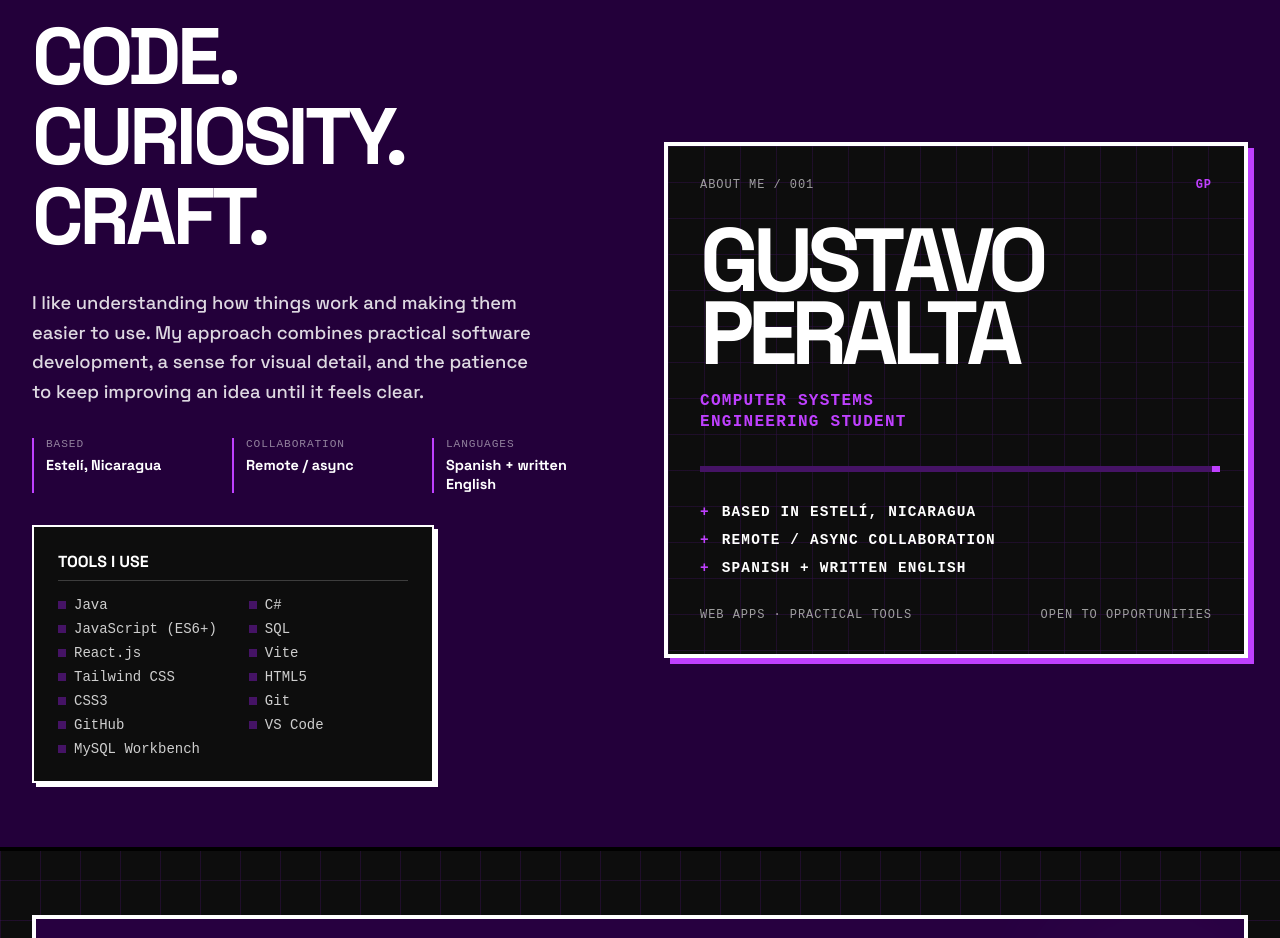
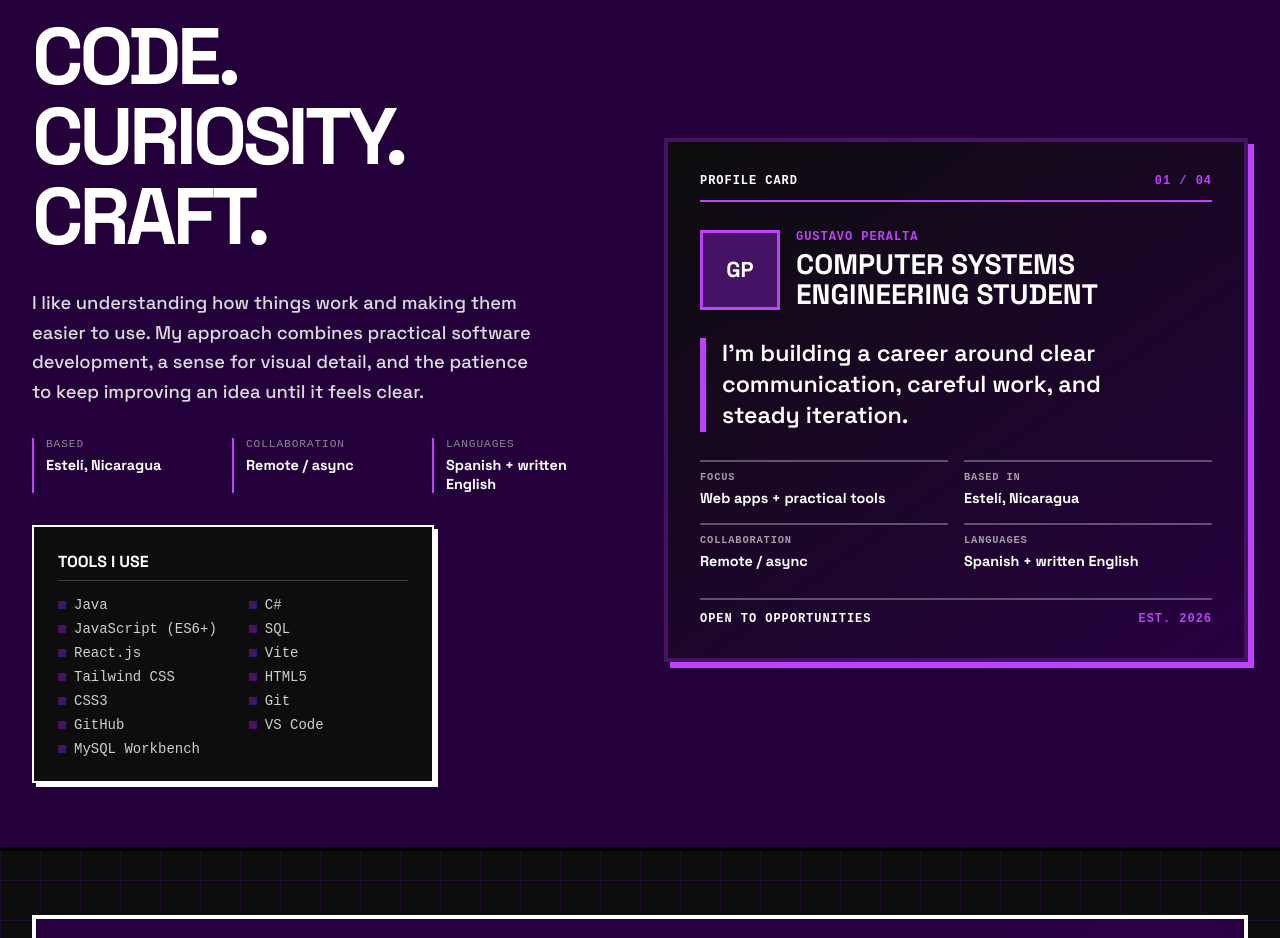
Before and after one commit to xItzHypeR/portfolio, a React (Vite) app: page / in a window 1280 px wide. Shown: the part 3480-4418 px from the top of the page. Built offline with nearby package versions, Linux system fonts and the light colour scheme.

Commit message:
feat: add About and Contact components with routing and email functionality

```diff
--- a/src/components/About/About.jsx
+++ b/src/components/About/About.jsx
@@ -60,26 +60,43 @@ export default function About() {
                         whileInView={{ opacity: 1, x: 0 }}
                         viewport={{ once: true, margin: "-100px" }}
                         transition={{ duration: 0.6, delay: 0.2 }}
-                        className={styles.profileBoard}
+                        className={styles.profileCard}
                     >
-                        <div className={styles.boardGrid} />
-                        <div className={styles.boardTopline}>
-                            <span>ABOUT ME / 001</span>
-                            <span>GP</span>
+                        <div className={styles.cardHeader}>
+                            <span>PROFILE CARD</span>
+                            <span>01 / 04</span>
                         </div>
-                        <div className={styles.boardProfile}>
-                            <p className={styles.boardName}>GUSTAVO<br />PERALTA</p>
-                            <p className={styles.boardRole}>COMPUTER SYSTEMS<br />ENGINEERING STUDENT</p>
+                        <div className={styles.cardIdentity}>
+                            <div className={styles.initials}>GP</div>
+                            <div>
+                                <p className={styles.cardEyebrow}>GUSTAVO PERALTA</p>
+                                <h3 className={styles.cardRole}>COMPUTER SYSTEMS<br />ENGINEERING STUDENT</h3>
+                            </div>
                         </div>
-                        <div className={styles.boardRule} />
-                        <div className={styles.boardList}>
-                            <span>BASED IN ESTELÍ, NICARAGUA</span>
-                            <span>REMOTE / ASYNC COLLABORATION</span>
-                            <span>SPANISH + WRITTEN ENGLISH</span>
+                        <p className={styles.cardQuote}>
+                            I&apos;m building a career around clear communication, careful work, and steady iteration.
+                        </p>
+                        <div className={styles.cardFacts}>
+                            <div>
+                                <span>FOCUS</span>
+                                <strong>Web apps + practical tools</strong>
+                            </div>
+                            <div>
+                                <span>BASED IN</span>
+                                <strong>Estelí, Nicaragua</strong>
+                            </div>
+                            <div>
+                                <span>COLLABORATION</span>
+                                <strong>Remote / async</strong>
+                            </div>
+                            <div>
+                                <span>LANGUAGES</span>
+                                <strong>Spanish + written English</strong>
+                            </div>
                         </div>
-                        <div className={styles.boardFooter}>
-                            <span>WEB APPS · PRACTICAL TOOLS</span>
+                        <div className={styles.cardFooter}>
                             <span>OPEN TO OPPORTUNITIES</span>
+                            <span>EST. 2026</span>
                         </div>
                     </motion.div>
                 </div>
--- a/src/components/About/About.module.css
+++ b/src/components/About/About.module.css
@@ -113,112 +113,130 @@
     flex-shrink: 0;
 }
 
-/* Typographic profile panel */
-.profileBoard {
+/* Personal profile card */
+.profileCard {
     position: relative;
     min-height: 30rem;
-    overflow: hidden;
     display: flex;
     flex-direction: column;
     justify-content: space-between;
-    gap: 2rem;
+    gap: 1.75rem;
     padding: 2rem;
-    background-color: var(--color-bg-dark);
-    border: 4px solid #ffffff;
+    background: linear-gradient(145deg, var(--color-bg-dark) 0%, var(--color-bg-mid) 100%);
+    color: #ffffff;
+    border: 4px solid var(--color-primary);
     box-shadow: var(--shadow-neo-green);
+    transform: rotate(1deg);
 }
 
-.boardGrid {
-    position: absolute;
-    inset: 0;
-    background-image:
-        linear-gradient(to right, rgba(69, 19, 101, 0.5) 1px, transparent 1px),
-        linear-gradient(to bottom, rgba(69, 19, 101, 0.5) 1px, transparent 1px);
-    background-size: 2.25rem 2.25rem;
-    opacity: 0.65;
-    z-index: 0;
-}
-
-.boardTopline,
-.boardFooter,
-.boardList,
-.boardStatement,
-.boardRule {
-    position: relative;
-    z-index: 1;
-}
-
-.boardTopline,
-.boardFooter {
+.cardHeader,
+.cardFooter {
     display: flex;
     justify-content: space-between;
     gap: 1rem;
-    color: rgba(255, 255, 255, 0.6);
     font-family: monospace;
     font-size: 0.75rem;
-    letter-spacing: 0.08em;
-}
-
-.boardTopline span:last-child {
-    color: var(--neon-violet);
-    font-weight: 700;
-}
-
-.boardStatement {
-    max-width: 34rem;
-    font-size: clamp(3.25rem, 7vw, 6rem);
-    font-weight: 700;
-    letter-spacing: -0.06em;
-    line-height: 0.85;
-}
-
-.boardStatement span {
-    color: var(--neon-violet);
-}
-
-.boardRule {
-    width: 100%;
-    height: 0.35rem;
-    background-color: var(--color-primary);
-    box-shadow: 0.5rem 0 0 var(--neon-violet);
-}
-
-.boardList {
-    display: flex;
-    flex-direction: column;
-    gap: 0.75rem;
-    color: #ffffff;
-    font-family: monospace;
-    font-size: 0.9rem;
     font-weight: 700;
     letter-spacing: 0.08em;
 }
 
-.boardList span::before {
-    content: "+";
-    color: var(--neon-violet);
-    margin-right: 0.75rem;
+.cardHeader {
+    padding-bottom: 0.75rem;
+    border-bottom: 2px solid var(--neon-violet);
+    color: #ffffff;
 }
 
-.boardProfile {
-    position: relative;
-    z-index: 1;
+.cardHeader span:last-child,
+.cardFooter span:last-child {
+    color: var(--neon-violet);
 }
 
-.boardName {
-    margin-bottom: 1.25rem;
-    color: #ffffff;
-    font-size: clamp(3rem, 7vw, 6rem);
-    font-weight: 700;
-    letter-spacing: -0.07em;
-    line-height: 0.82;
+.cardIdentity {
+    display: flex;
+    align-items: center;
+    gap: 1rem;
 }
 
-.boardRole {
+.initials {
+    display: grid;
+    width: 5rem;
+    height: 5rem;
+    place-items: center;
+    flex-shrink: 0;
+    background-color: var(--color-primary);
+    color: #ffffff;
+    border: 3px solid var(--neon-violet);
+    box-shadow: 4px 4px 0 var(--color-bg-dark);
+    font-size: 1.35rem;
+    font-weight: 700;
+}
+
+.cardEyebrow {
+    margin-bottom: 0.4rem;
     color: var(--neon-violet);
     font-family: monospace;
-    font-size: clamp(0.8rem, 1.5vw, 1rem);
+    font-size: 0.75rem;
     font-weight: 700;
     letter-spacing: 0.08em;
+}
+
+.cardRole {
+    font-size: clamp(1.2rem, 2.2vw, 1.8rem);
+    line-height: 1.05;
+}
+
+.cardQuote {
+    max-width: 26rem;
+    border-left: 6px solid var(--neon-violet);
+    padding-left: 1rem;
+    font-size: clamp(1.15rem, 2vw, 1.45rem);
+    font-weight: 600;
     line-height: 1.35;
 }
+
+.cardFacts {
+    display: grid;
+    grid-template-columns: repeat(2, minmax(0, 1fr));
+    gap: 1rem;
+}
+
+.cardFacts div {
+    border-top: 2px solid rgba(255, 255, 255, 0.3);
+    padding-top: 0.6rem;
+}
+
+.cardFacts span,
+.cardFacts strong {
+    display: block;
+}
+
+.cardFacts span {
+    margin-bottom: 0.35rem;
+    color: rgba(255, 255, 255, 0.6);
+    font-family: monospace;
+    font-size: 0.65rem;
+    font-weight: 700;
+    letter-spacing: 0.08em;
+}
+
+.cardFacts strong {
+    font-size: 0.9rem;
+    line-height: 1.25;
+}
+
+.cardFooter {
+    border-top: 2px solid rgba(255, 255, 255, 0.3);
+    padding-top: 0.75rem;
+    color: #ffffff;
+}
+
+@media (max-width: 640px) {
+    .profileCard {
+        transform: none;
+        padding: 1.5rem;
+    }
+
+    .cardFacts {
+        grid-template-columns: 1fr;
+    }
+}
```
